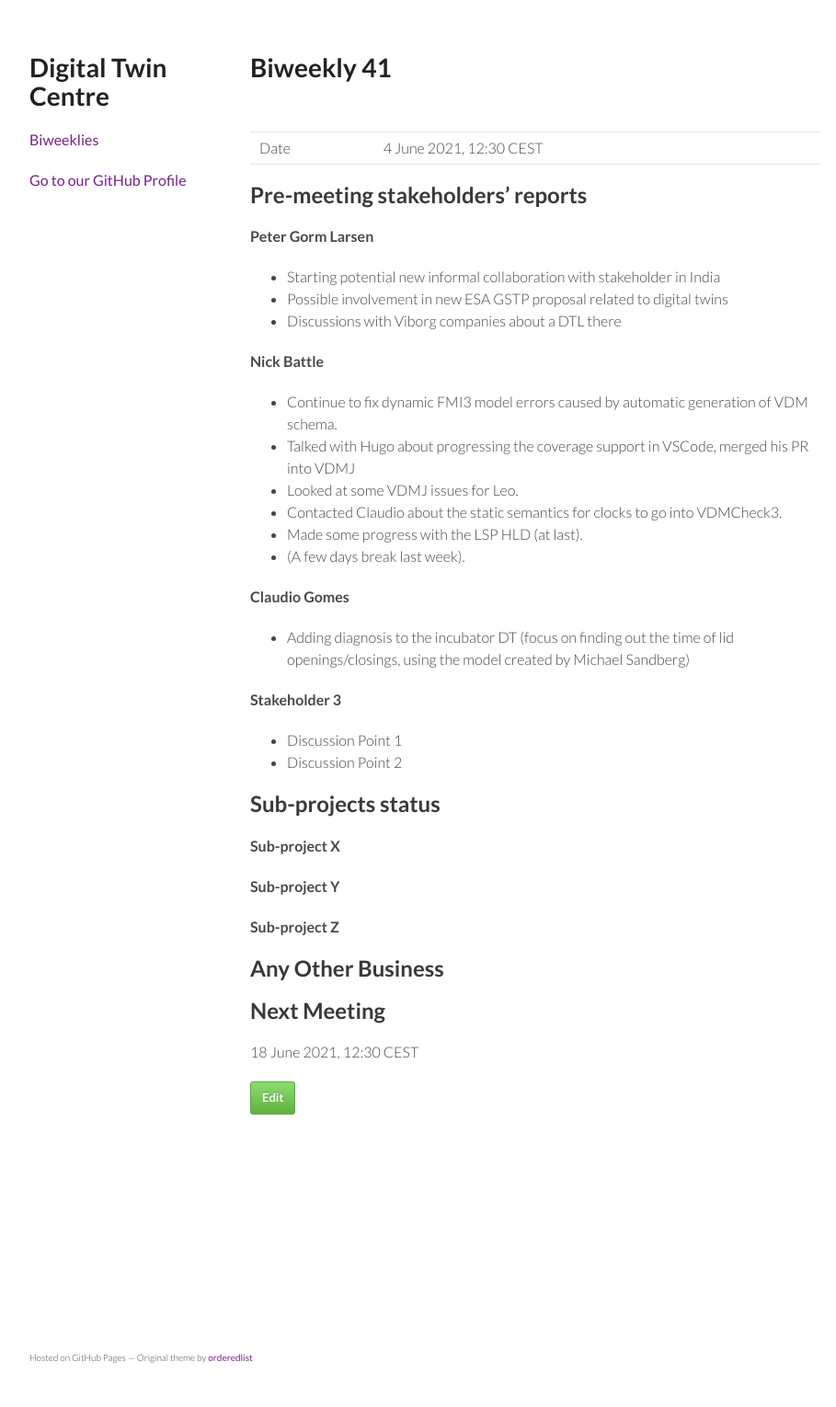
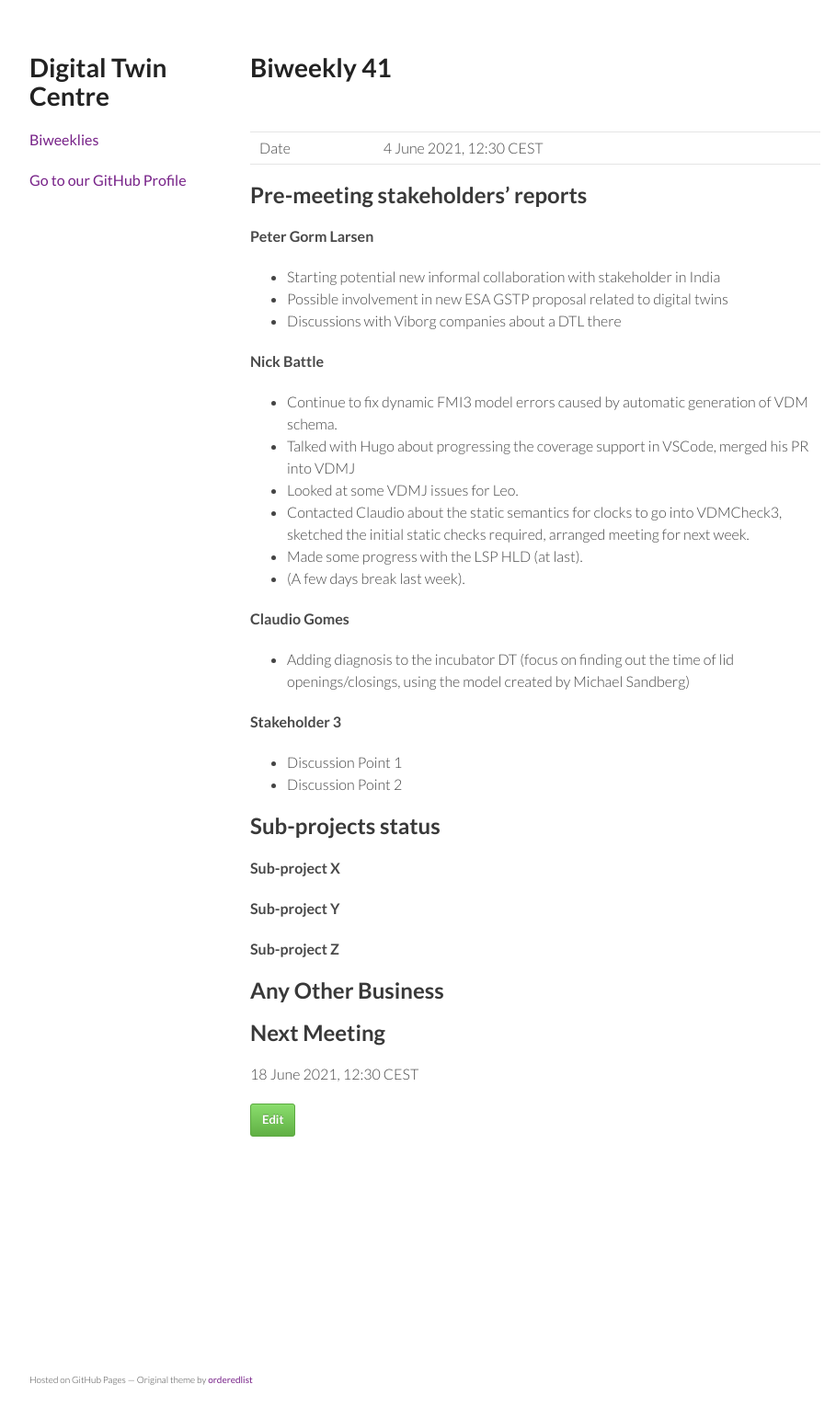
Before and after one commit to digitaltwincentre/digitaltwincentre.github.io, a Jekyll site: the page built from _biweeklies/Biweekly-41.md, in a window 1280 px wide. Shown: the whole page at 92% size, without its empty margins (178-1087 px from the left). Built offline with Jekyll 4.4.1, drawn with Linux system fonts in a browser that asks for light colours; nearby versions of some CDN libraries; before the commit the page ends 1506 px from its top, so only the background shows below that.

Commit message:
Update Biweekly-41.md

```diff
--- a/_biweeklies/Biweekly-41.md
+++ b/_biweeklies/Biweekly-41.md
@@ -29,7 +29,7 @@ date: 4 June 2021, 1230 CEST
 * Continue to fix dynamic FMI3 model errors caused by automatic generation of VDM schema.
 * Talked with Hugo about progressing the coverage support in VSCode, merged his PR into VDMJ
 * Looked at some VDMJ issues for Leo.
-* Contacted Claudio about the static semantics for clocks to go into VDMCheck3.
+* Contacted Claudio about the static semantics for clocks to go into VDMCheck3, sketched the initial static checks required, arranged meeting for next week.
 * Made some progress with the LSP HLD (at last).
 * (A few days break last week).
 
```
